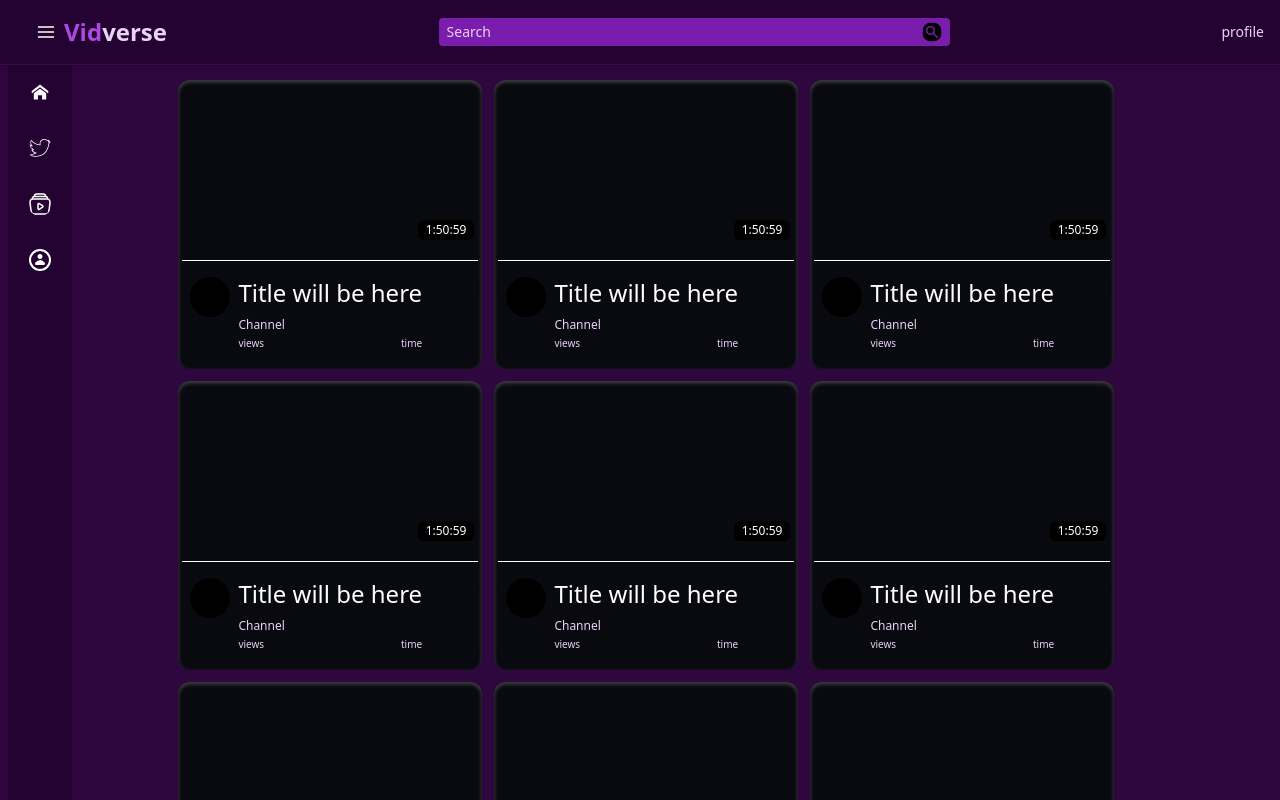
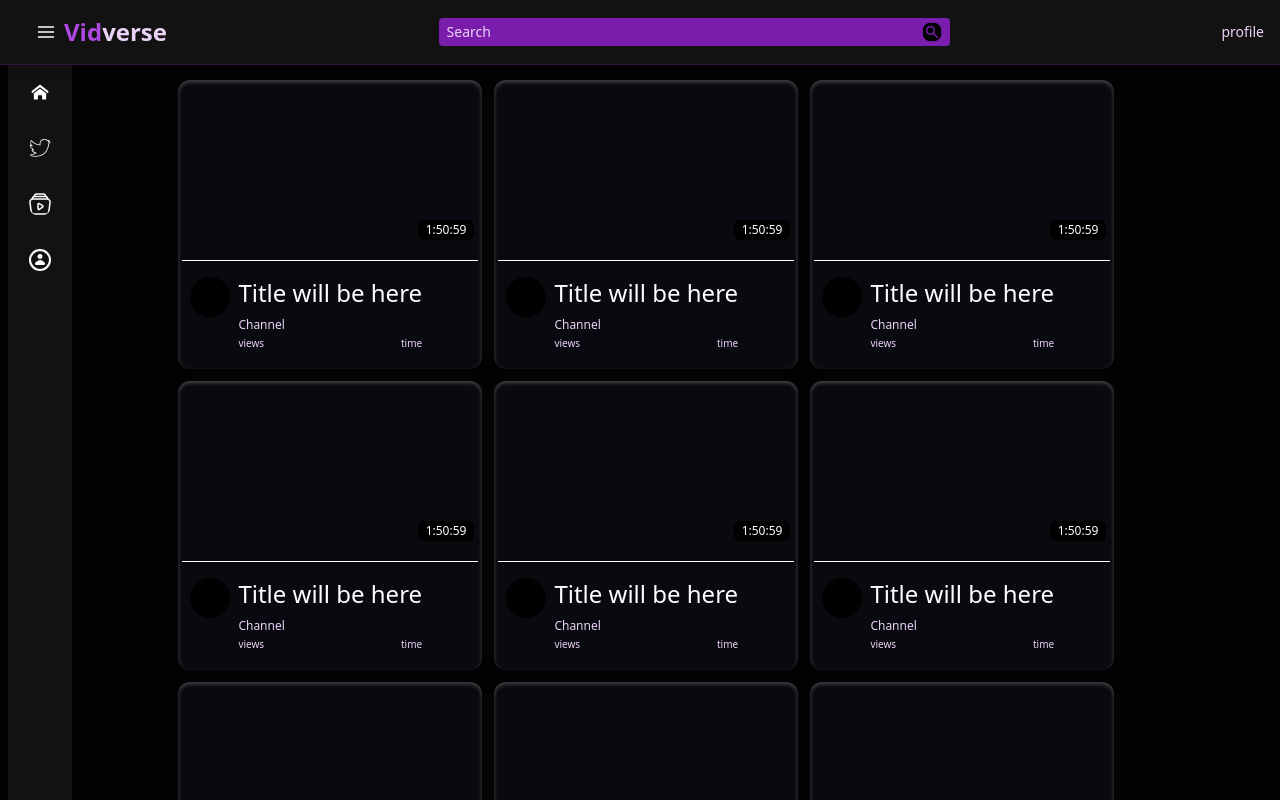
Before and after one commit to shubhamthakur-2504/vidVerse-frontend, a Next.js app: page / in a window 1280 px wide. Shown: the top 800 px of the page. Built offline with nearby package versions, Linux system fonts and the light colour scheme.

Commit message:
fix: changed ui colors

```diff
--- a/src/app/(video)/homepage.jsx
+++ b/src/app/(video)/homepage.jsx
@@ -4,7 +4,7 @@
 export default function HomePage({children}) {
   const isOpen = useSelector((state) => state.sidebar.isOpen)
   return (
-    <div className={`bg-[#2E073F] text-white flex-col flex flex-wrap mt-2.5 gap-3 md:flex-row md:mt-[8vh] md:p-4 min-h-screen items-center justify-center ${isOpen ? "md:w-[83vw] md:ml-[2vw]  ":"md:w-[85vw] "}`}>
+    <div className={`bg-[#020202] text-white flex-col flex flex-wrap mt-2.5 gap-3 md:flex-row md:mt-[8vh] md:p-4 min-h-screen items-center justify-center ${isOpen ? "md:w-[83vw] md:ml-[2vw]  ":"md:w-[85vw] "}`}>
       {children}
       <div className="mb-[8vh] none md:hidden"></div>
     </div>
--- a/src/app/(video)/layout.jsx
+++ b/src/app/(video)/layout.jsx
@@ -9,7 +9,7 @@
 
 export default function VideoLayout({ children }) {
   return (
-    <div className="bg-[#2E073F] text-white ">
+    <div className="bg-[#020202] text-white ">
         <div>
           <div className="md:fixed md:top-0 md:z-50 md:w-screen">
             <Navbar />
--- a/src/app/layout.jsx
+++ b/src/app/layout.jsx
@@ -9,7 +9,7 @@
   const preloadedState = {}
   return (
     <html lang="en">
-      <body className="bg-[#2E073F] text-white ">
+      <body className="bg-[#020202] text-white ">
         <Providers preloadedState={preloadedState}>
 
           <main>
--- a/src/components/homepage/navbar.jsx
+++ b/src/components/homepage/navbar.jsx
@@ -4,7 +4,7 @@
 
 export default function Navbar() {
   return (
-    <nav className="bg-[#240332] text-[#EBD3F8] px-4 py-4 shadow-md border-b border-[#7A1CAC]/30 flex md:items-center justify-center">
+    <nav className="bg-[#121212] text-[#EBD3F8] px-4 py-4 shadow-md border-b border-[#7A1CAC]/30 flex md:items-center justify-center">
       <div className="flex items-center justify-center ml-5 mr-2">
         <SidebarButton />
       </div>
--- a/src/components/homepage/sidebar.jsx
+++ b/src/components/homepage/sidebar.jsx
@@ -10,33 +10,36 @@
 import Link from "next/link";
 export default function Sidebar() {
     const isOpen = useSelector((state) => state.sidebar.isOpen)
-    let pathname = usePathname();
+    // need work here
+    let pathname = usePathname() || "";
     const segments = pathname.split('/').filter(Boolean);
-    pathname = segments[0];
-    const isActive = (path) => pathname === path
+    pathname = segments[0] || "";
+    const isActive = (path) => (pathname === path)
+
+
     return (
-        <div className={`flex flex-row md:flex-col h-[8vh] pb-2 pr-3 pl-3 md:h-screen md:m-2 w-screen bg-[#240332] items-center md:justify-start justify-between  md:gap-8 ${isOpen ? "md:w-[10vw] items-center transition-all duration-300 " : "md:w-[5vw] transition-all duration-400"} `}>
+        <div className={`flex flex-row md:flex-col h-[8vh] pb-2 pr-3 pl-3 md:h-screen md:m-2 w-screen bg-[#121212] items-center md:justify-start justify-between  md:gap-8 ${isOpen ? "md:w-[10vw] items-center transition-all duration-300 " : "md:w-[5vw] transition-all duration-400"} `}>
 
             <Link href={"/"}>
-                <div className={`md:mt-[4vh] ${isActive("/") ? " rounded-2xl shadow-2xl bg-[#480764]" : ""} `}>
+                <div className={`md:mt-[4vh] ${isActive("/") ? " rounded-2xl shadow-2xl relative " : ""} `}>
                     <Image src={home} alt="Home" width={20} height={20} className={`${isActive("/") ? "w-10 h-10 " : "w-6 h-6"} rounded-2xl transform hover:scale-110 transition-transform duration-200`} />
                 </div>
             </Link>
 
             <Link href={"/tweet"}>
-                <div className={`${isActive("/tweet") ? " rounded-2xl shadow-2xl bg-[#480764]" : ""}`}>
+                <div className={`${isActive("/tweet") ? " rounded-2xl shadow-2xl" : ""}`}>
                     <Image src={tweet} alt="Tweet" width={20} height={20} className={`${isActive("/tweet") ? "w-10 h-10 " : "w-6 h-6"} rounded-2xl transform hover:scale-110 transition-transform duration-200`} />
                 </div>
             </Link>
 
             <Link href={"/subscribed"}>
-                <div className={`${isActive("/subscribed") ? " rounded-2xl shadow-2xl bg-[#480764]" : ""}`}>
+                <div className={`${isActive("/subscribed") ? " rounded-2xl shadow-2xl " : ""}`}>
                     <Image src={subscriber} alt="Subscriber" width={20} height={20} className={`${isActive("/subscribed") ? "w-10 h-10 " : "w-6 h-6"} rounded-2xl transform hover:scale-110 transition-transform duration-200`} />
                 </div>
             </Link>
 
-            <Link href={"/profile"}>
-                <div className={`${isActive("/profile") ? " rounded-2xl shadow-2xl bg-[#480764]" : ""}`}>
+            <Link href={"/profile/video"}>
+                <div className={`${isActive("/profile") ? " rounded-2xl shadow-2xl " : ""}`}>
                     <Image src={profile} alt="Profile" width={20} height={20} className={`${isActive("/profile") ? "w-10 h-10 " : "w-6 h-6"} rounded-2xl transform hover:scale-110 transition-transform duration-200`} />
                 </div>
             </Link>
```
